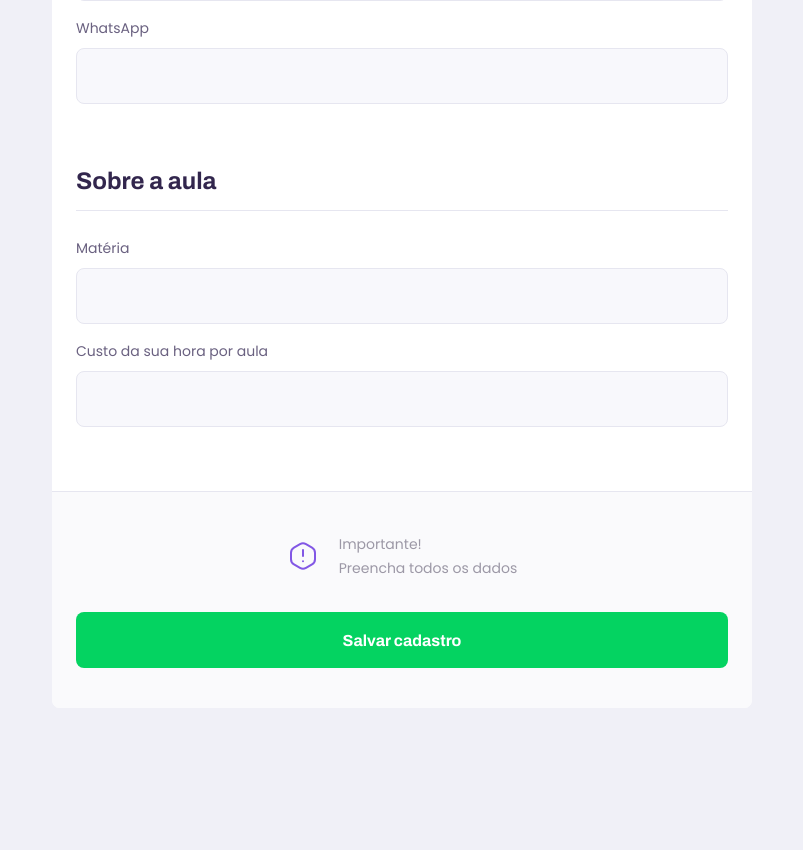
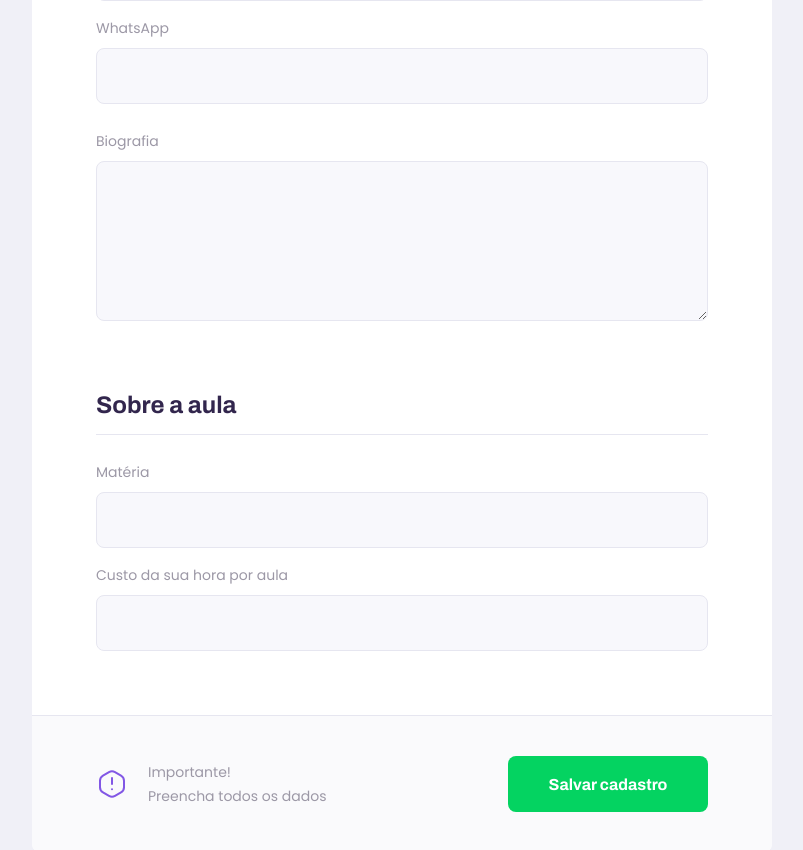
Before and after one commit to igoratf/Proffy, a React (Create React App) app in the folder web/: page /give-classes in a window 1280 px wide. Shown: the part 630-1480 px from the top of the page, without its empty margins (238-1041 px from the left). Before the commit the page ends 1338 px from the top, so only its background shows below. Built offline with nearby package versions, Linux system fonts and the light colour scheme.

Commit message:
add textarea component and fix form styling and spacing

```diff
--- /dev/null
+++ b/web/src/components/Textarea/index.tsx
@@ -0,0 +1,19 @@
+import React, { TextareaHTMLAttributes} from "react";
+
+import './styles.css';
+
+interface TextareaProps extends TextareaHTMLAttributes<HTMLTextAreaElement> {
+    name: string;
+    label: string;
+}
+
+const Textarea: React.FC<TextareaProps> = ({label, name, ...otherProps}) => {
+  return (
+    <div className="textarea-block">
+      <label htmlFor={name}>{label}</label>
+      <textarea id={name} {...otherProps} />
+    </div>
+  );
+}
+
+export default Textarea;
--- /dev/null
+++ b/web/src/components/Textarea/styles.css
@@ -0,0 +1,36 @@
+.textarea-block {
+  position: relative;
+}
+
+.textarea-block + .textarea-block {
+  margin-top: 1.4rem;
+}
+
+.textarea-block label {
+  font-size: 1.4rem;
+}
+
+.textarea-block textarea {
+  width: 100%;
+  height: 16rem;
+  min-height: 8rem;
+  margin-top: 0.8rem;
+  border-radius: 0.8rem;
+  background: var(--color-input-background);
+  border: 1px solid var(--color-line-in-white);
+  outline: 0;
+  resize: vertical;
+  padding: 1.2rem 1.6rem;
+  font: 1.6rem Archivo;
+}
+
+.textarea-block:focus-within::after {
+  width: calc(100% - 3.2rem);
+  height: 2px;
+  content: "";
+  background: var(--color-primary-light);
+  position: absolute;
+  left: 1.6rem;
+  right: 1.6rem;
+  bottom: 7px;
+}
--- a/web/src/pages/TeacherForm/index.tsx
+++ b/web/src/pages/TeacherForm/index.tsx
@@ -5,6 +5,7 @@ import "./styles.css";
 import Input from "../../components/Input";
 
 import warningIcon from "../../assets/images/icons/warning.svg";
+import Textarea from "../../components/Textarea";
 
 function TeacherForm() {
   return (
@@ -20,6 +21,7 @@ function TeacherForm() {
           <Input name="name" label="Nome completo" />
           <Input name="avatar" label="Avatar" />
           <Input name="whatsapp" label="WhatsApp" />
+          <Textarea name="bio" label="Biografia"/>
         </fieldset>
 
         <fieldset>
--- a/web/src/pages/TeacherForm/styles.css
+++ b/web/src/pages/TeacherForm/styles.css
@@ -38,6 +38,10 @@
     border-bottom: 1px solid var(--color-line-in-white);
 }
 
+#page-teacher-form main fieldset .input-block + .textarea-block {
+    margin-top: 2.4rem;
+}
+
 #page-teacher-form main footer {
     padding: 4rem 2.4rem;
     background: var(--color-box-footer);
@@ -75,6 +79,40 @@
     margin-top: 3.2rem;
 }
 
+#page-teacher-form main label {
+    color: var(--color-text-complement);
+}
+
 #page-teacher-form main footer button:hover {
     background: var(--color-secondary-dark);
 }
+
+@media (min-width: 700px) {
+    #page-teacher-form {
+        max-width: 100vw;
+    }
+
+    #page-teacher-form .page-header .header-content {
+        margin-bottom: 0;
+    }
+
+    #page-teacher-form main fieldset {
+        padding: 0 6.4rem;
+    }
+
+    #page-teacher-form main footer {
+        padding: 4.0rem 6.4rem;
+        display: flex;
+        align-items: center;
+        justify-content: space-between;
+    }
+
+    #page-teacher-form main footer p {
+        justify-content: space-between;
+    }
+
+    #page-teacher-form main footer button {
+        width: 20rem;
+        margin-top: 0;
+    }
+}
```
